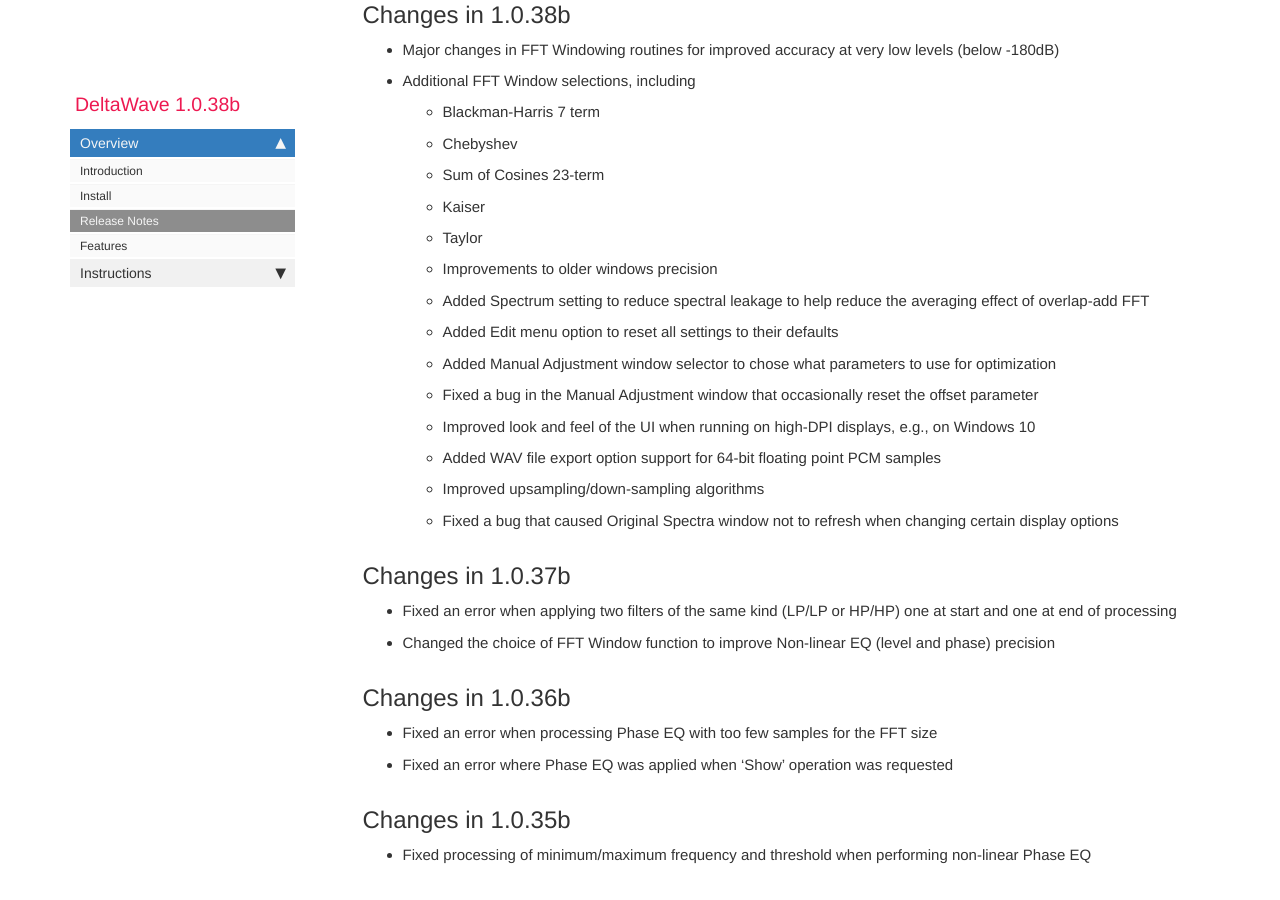
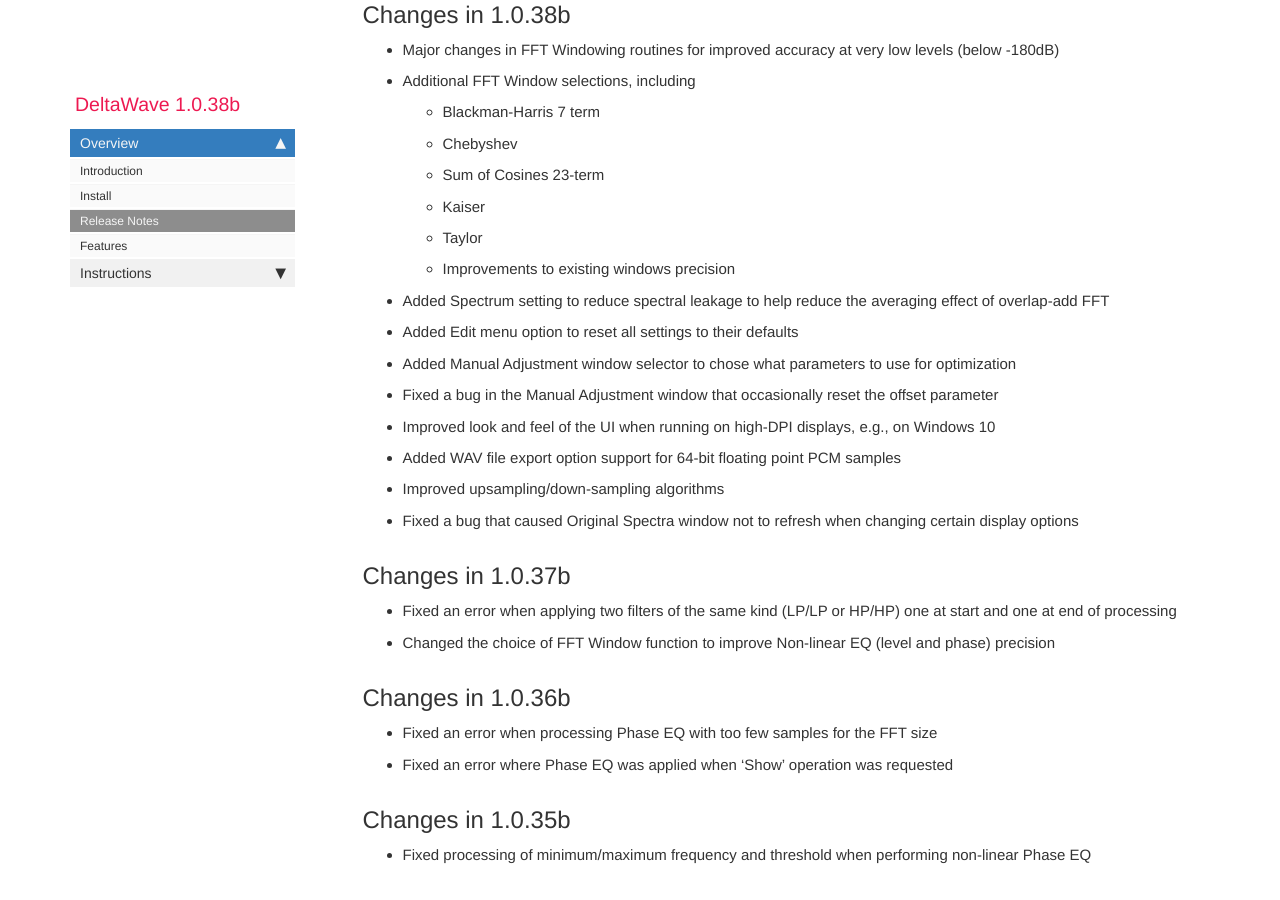
Before and after one commit to pkane2001/DeltaWave, a Jekyll site: the page built from docs/pages/mydoc/release_notes_1.0b.md, in a window 1280 px wide and 900 px high, scrolled down 2272 px. Built offline with Jekyll 4.4.1, drawn with Linux system fonts in a browser that asks for light colours; nearby versions of some CDN libraries; our own code applies the rules of GitHub Pages for plain Markdown files; comment, search, counter and statistics services are not loaded.

Commit message:
no message

```diff
--- a/docs/pages/mydoc/release_notes_1.0b.md
+++ b/docs/pages/mydoc/release_notes_1.0b.md
@@ -52,15 +52,15 @@ Examples where this can be useful include:
     * Sum of Cosines 23-term
     * Kaiser
     * Taylor
-    * Improvements to older windows precision
-  * Added Spectrum setting to reduce spectral leakage to help reduce the averaging effect of overlap-add FFT
-  * Added Edit menu option to reset all settings to their defaults
-  * Added Manual Adjustment window selector to chose what parameters to use for optimization
-  * Fixed a bug in the Manual Adjustment window that occasionally reset the offset parameter
-  * Improved look and feel of the UI when running on high-DPI displays, e.g., on Windows 10
-  * Added WAV file export option support for 64-bit floating point PCM samples
-  * Improved upsampling/down-sampling algorithms
-  * Fixed a bug that caused Original Spectra window not to refresh when changing certain display options
+    * Improvements to existing windows precision
+* Added Spectrum setting to reduce spectral leakage to help reduce the averaging effect of overlap-add FFT
+* Added Edit menu option to reset all settings to their defaults
+* Added Manual Adjustment window selector to chose what parameters to use for optimization
+* Fixed a bug in the Manual Adjustment window that occasionally reset the offset parameter
+* Improved look and feel of the UI when running on high-DPI displays, e.g., on Windows 10
+* Added WAV file export option support for 64-bit floating point PCM samples
+* Improved upsampling/down-sampling algorithms
+* Fixed a bug that caused Original Spectra window not to refresh when changing certain display options
 
 ## Changes in 1.0.37b
 * Fixed an error when applying two filters of the same kind (LP/LP or HP/HP) one at start and one at end of processing
```
